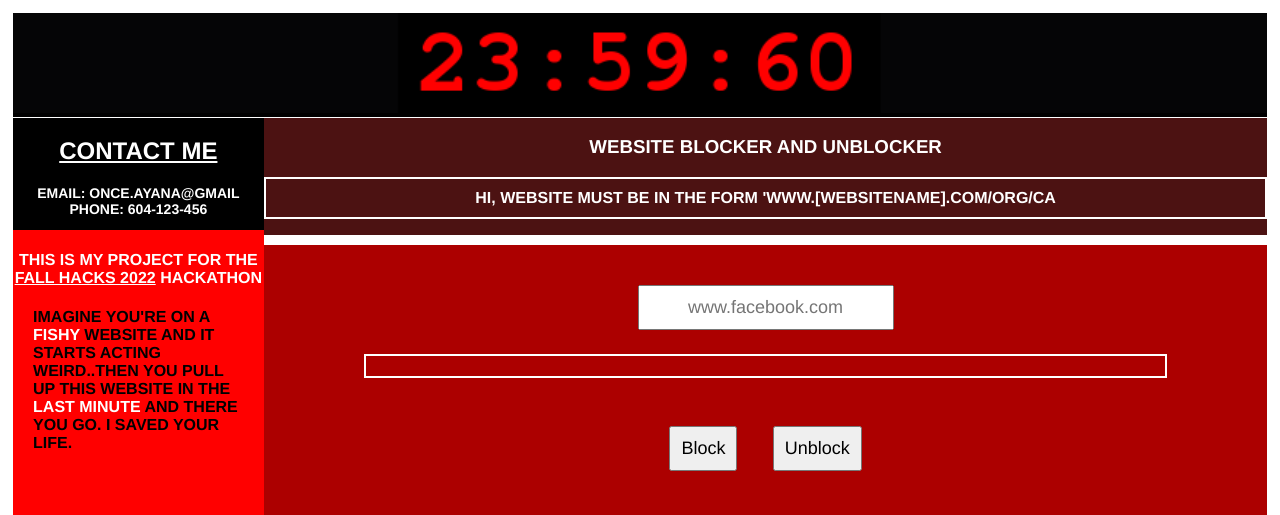
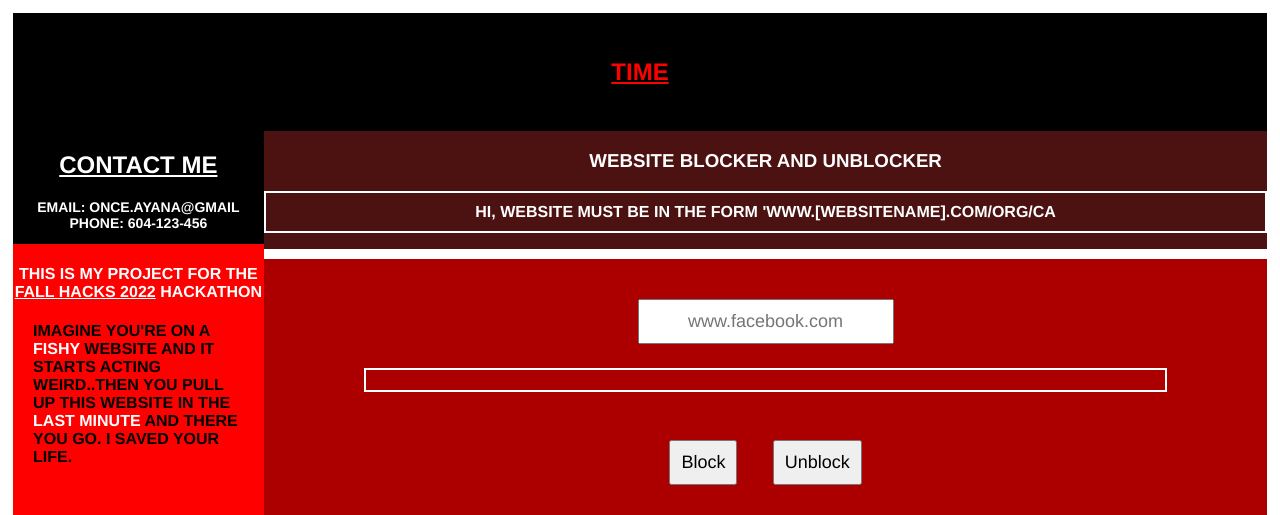
Before and after one commit to ayanahye/Fall-Hacks-2022, a Flask app: page / in a window 1280 px wide. Shown: the top 515 px of the page. Run offline with Flask 2, Linux system fonts and the light colour scheme.

Commit message:
time update 1

```diff
--- a/static/style.css
+++ b/static/style.css
@@ -35,7 +35,11 @@ html {
     grid-area: header;
     background-color: rgb(0, 0, 0);
     position: relative;
+    padding: 2%;
+    color: red;
   }
+
+
 
   .menu {
     grid-area: menu;
--- a/templates/index.html
+++ b/templates/index.html
@@ -11,7 +11,7 @@
 <body>
   <div class="grid-container">
     <div class="header">
-      <image class="img" src="{{ url_for('static', filename='images/Leap_second_free.png')}}" rel="stylesheet" type="text/css" />
+      <h2>Time</h2>
     </div>
     <div class="menu">
       <div class="content-menu">
```
